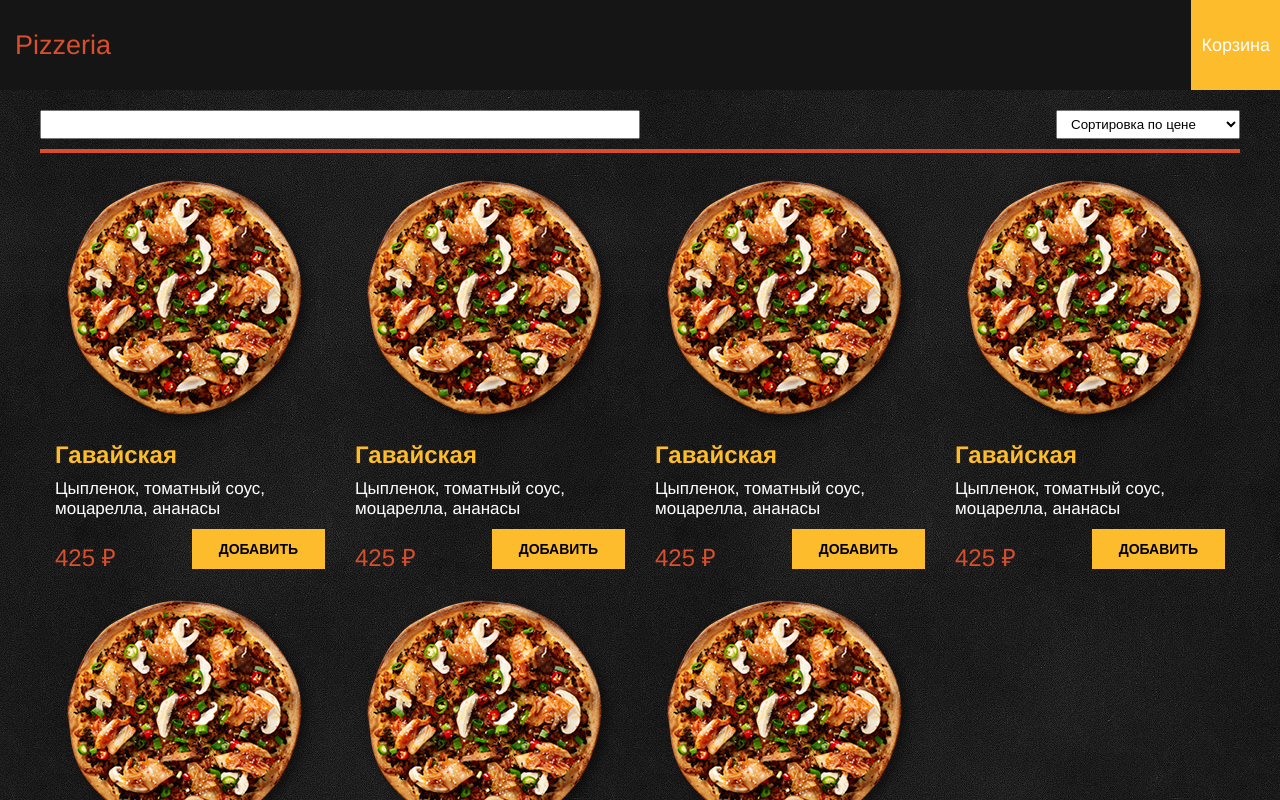
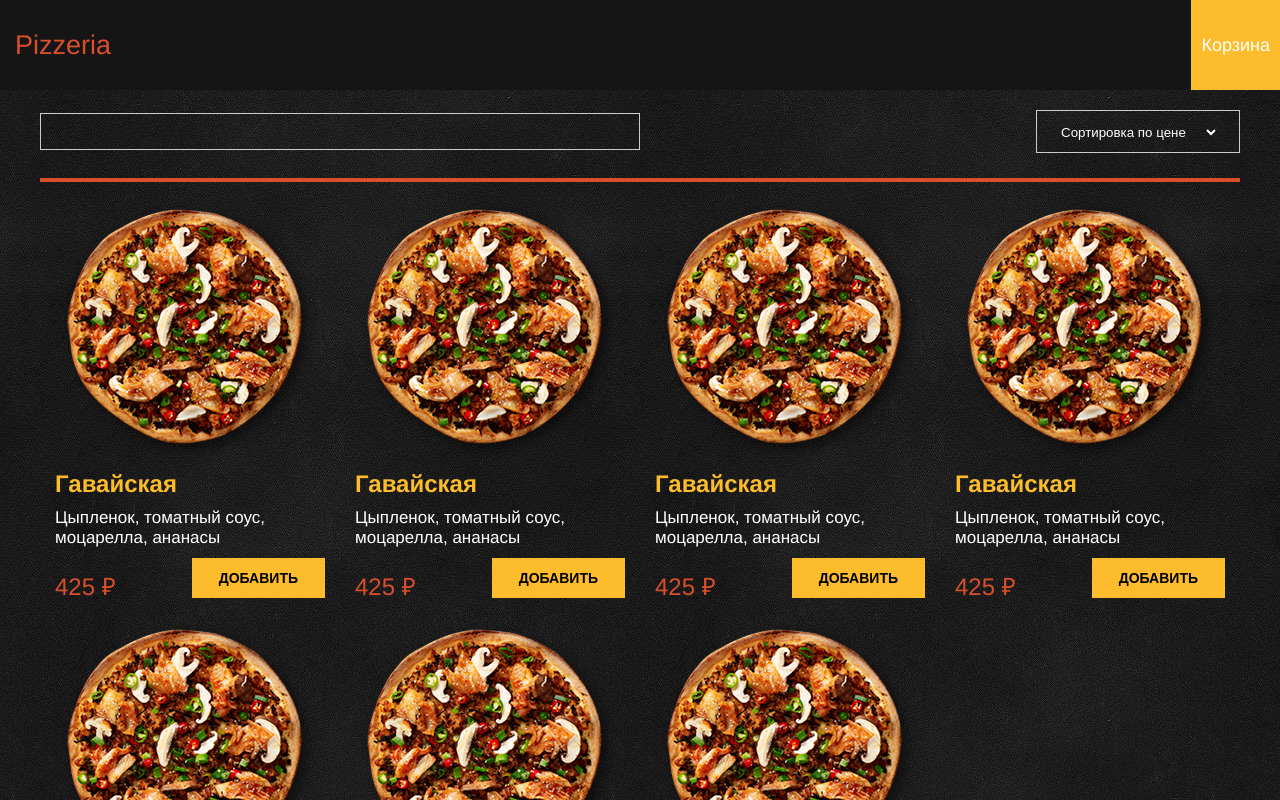
Before and after one commit to jozhik-prav/pizzaria-test, a Vue app in the folder Pizzeria/ClientApp/: page / in a window 1280 px wide. Shown: the top 800 px of the page. Built offline with nearby package versions, Linux system fonts and the light colour scheme.

Commit message:
Попровила поля формы

```diff
--- a/Pizzeria/ClientApp/src/components/FilterMenu.vue
+++ b/Pizzeria/ClientApp/src/components/FilterMenu.vue
@@ -1,9 +1,9 @@
 <template>
     <div class="filter-wrapper">
         <div class="filter-search">
-            <input class="search-input" type="text" name="search" id="search">
+            <input class="search-input form-control" type="text" name="search" id="search">
         </div>
-        <div class="filter-sort">
+        <div class="filter-sort form-control">
             <select name="sort" id="sort" class="sort-select">
                 <option value="">Сортировка по цене</option>
                 <option value="От дешевых к дорогим">От дешевых к дорогим</option>
@@ -41,6 +41,28 @@ export default class FilterMenu extends Vue {
     }
 
     .sort-select {
-        padding: 5px 10px;
+        border: none;
+        outline: none;
+        background: transparent;
+        color: inherit;
+        option {
+            color: #000;
+        }
+    }
+
+    .form-control {
+        padding: 10px 20px;
+        color: #fff;
+        background-image: none;
+        border: 1px solid #cccccc;
+        transition: border-color ease-in-out .15s, box-shadow ease-in-out .15s;
+        background-color: transparent;
+        margin-bottom: 15px;
+        display: block;
+        &:focus {
+            border-color: #66afe9;
+            outline: 0;
+            box-shadow: inset 0 1px 1px rgba(0,0,0,.075), 0 0 8px rgba(102, 175, 233, 0.6);
+        }
     }
 </style>
```
